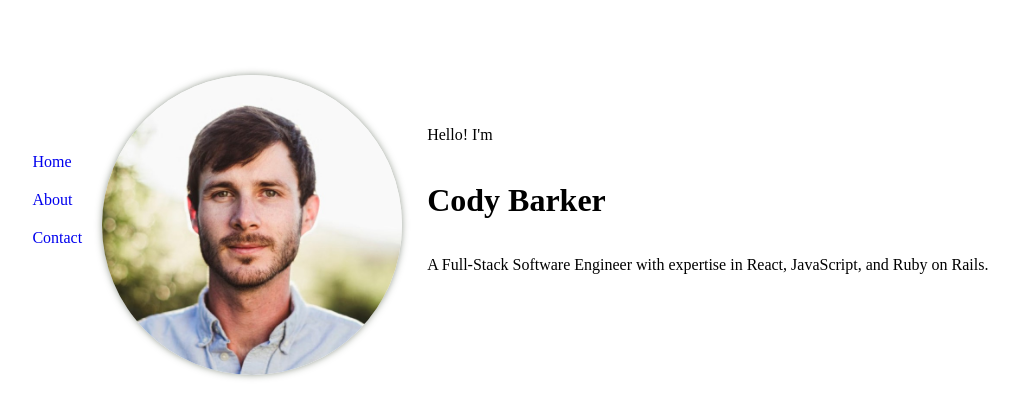
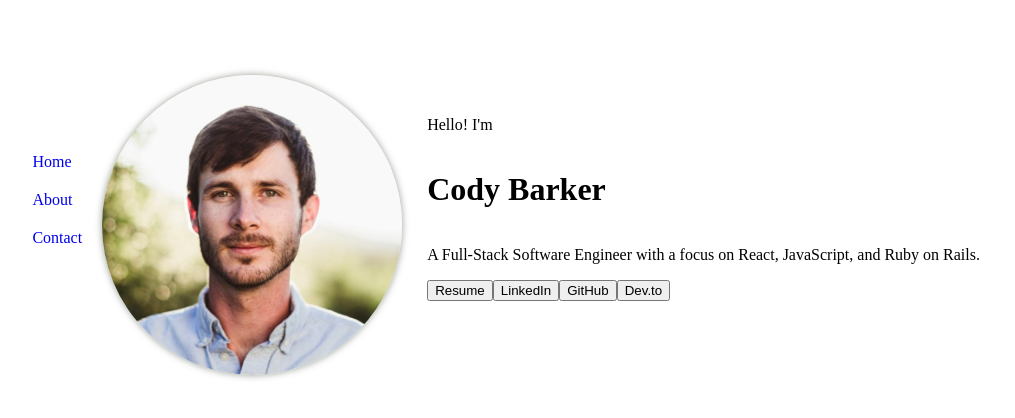
Before and after one commit to cody-barker/portfolio-website, a JavaScript app: page / in a window 1280 px wide. Shown: the top 418 px of the page, without its empty margins (122-1137 px from the left). Built offline with nearby package versions, Linux system fonts and the light colour scheme; the HTML template or start-up script is replaced by a standard one.

Commit message:
add placeholder buttons for socials on homepage

```diff
--- a/src/pages/Home.js
+++ b/src/pages/Home.js
@@ -7,7 +7,13 @@ function Home() {
       <div className="home-header">
         <p>Hello! I'm</p>
         <h1>Cody Barker</h1>
-        <p>A Full-Stack Software Engineer with expertise in React, JavaScript, and Ruby on Rails.</p>
+        <p>A Full-Stack Software Engineer with a focus on React, JavaScript, and Ruby on Rails.</p>
+        <div className="home-buttons-container">
+          <button>Resume</button>
+          <button>LinkedIn</button>
+          <button>GitHub</button>
+          <button>Dev.to</button>
+        </div>
       </div>
     </div>
   )
--- a/src/styles/App.css
+++ b/src/styles/App.css
@@ -48,3 +48,8 @@ nav {
   font-size: x-large;
   font-weight: bold;
 }
+
+.home-buttons-container {
+  display: flex;
+  flex-wrap: nowrap;
+}
```
